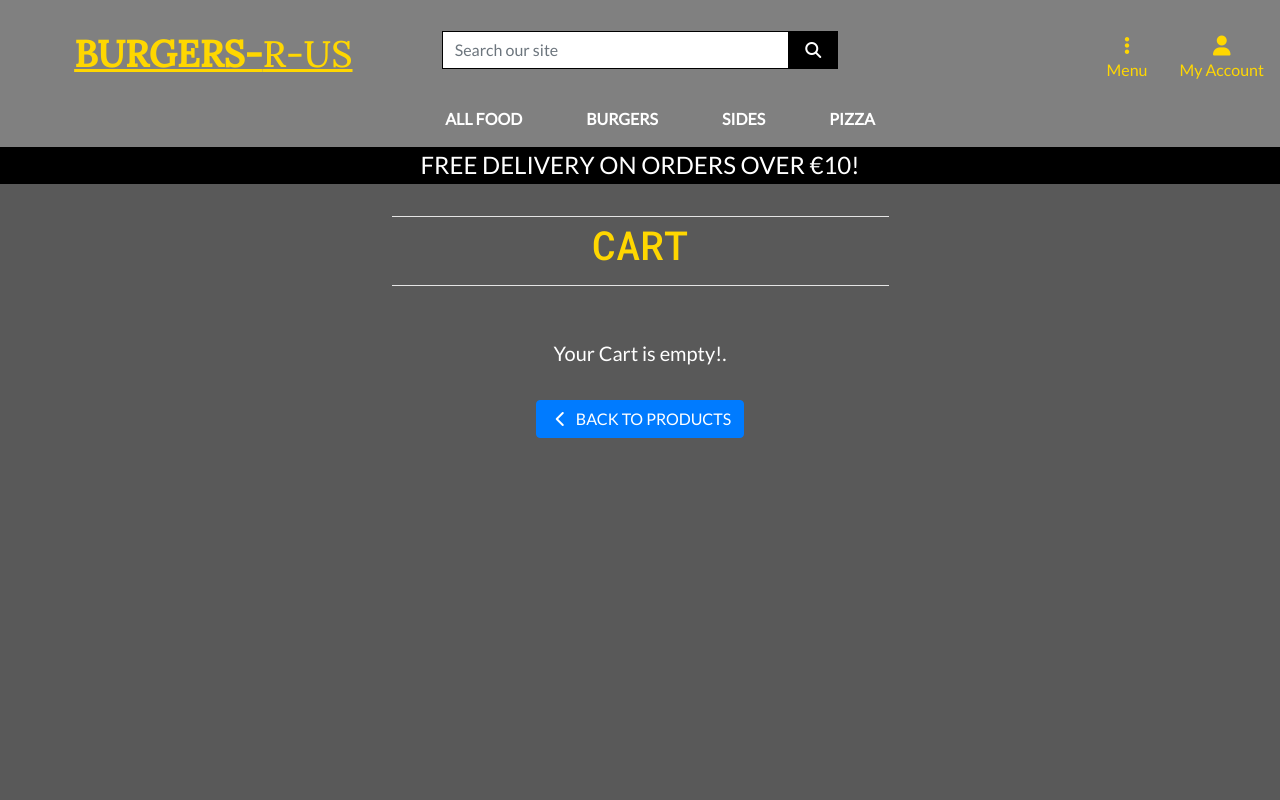
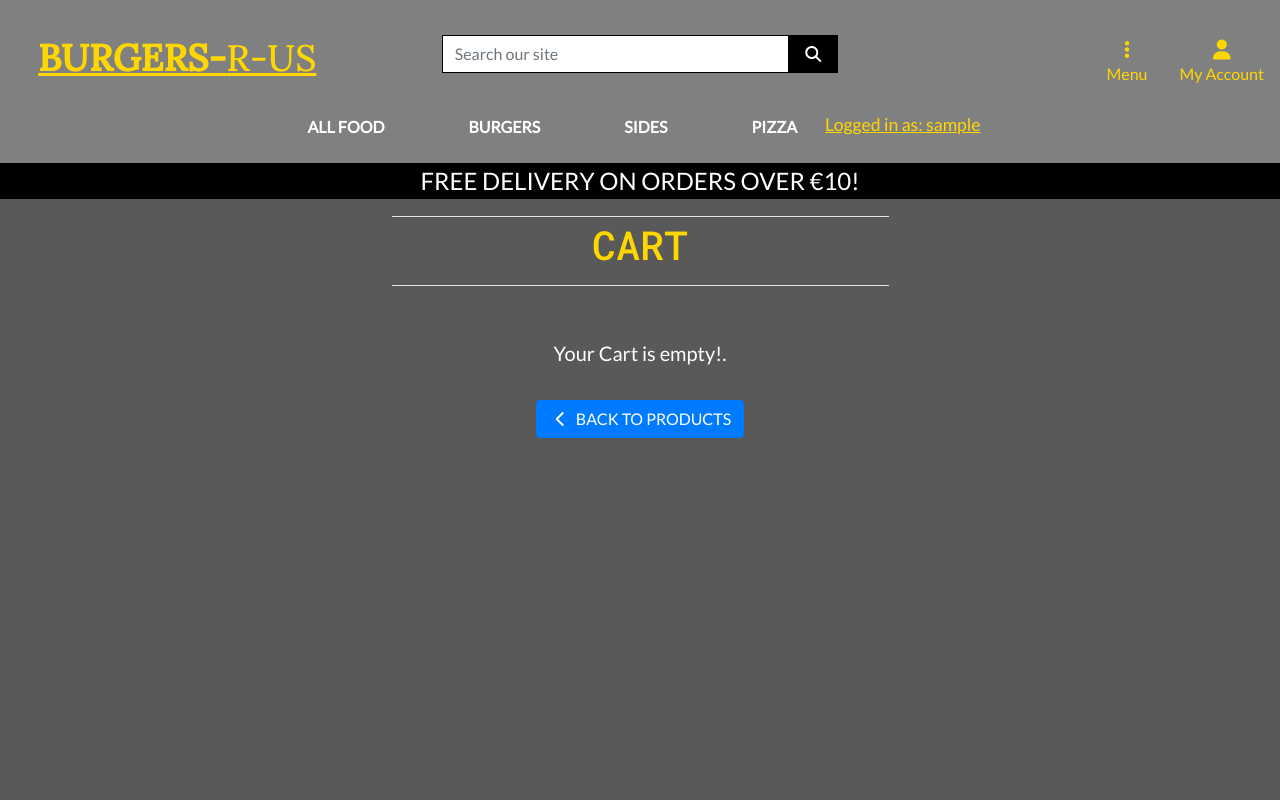
Before and after one commit to seanj06/Burgers-R-Us-P5, a Django app: page /cart/ in a window 1280 px wide. Run offline with Django 3.2, Linux system fonts and the light colour scheme; the visitor is signed in with stand-in values (Sample User, id 1); some libraries are stand-ins or nearby versions.

Commit message:
Change layout of navbar

```diff
--- a/static/css/base.css
+++ b/static/css/base.css
@@ -26,6 +26,22 @@ body {
     font-size: 1.9rem;
 }
 
+.navbar-nav .nav-item {
+    display: flex;
+    align-items: center;
+    height: 100%;
+    padding: 0 10px;
+}
+
+.navbar-nav .nav-item .logged-text {
+    display: flex;
+    align-items: center;
+    height: 100%;
+    margin-top: 5px;
+    color: gold;
+}
+
+
 
 .hero-logo {
     font-family: 'Lora', sans-serif;
@@ -41,6 +57,15 @@ body {
     font-family: 'Roboto Mono', sans-serif;
     font-size: 2.5rem;
     color: gold;
+}
+
+.logged-text {
+    text-decoration: underline;
+    font-size: 1.1rem;
+}
+
+.list-inline-item {
+    margin-right: 4rem;
 }
 
 
@@ -321,6 +346,10 @@ body {
     .header-container {
         padding-top: 200px;
     }
+
+    #mobile-nav {
+        display: none;
+    }
 }
 
 @media (max-width: 991px) {
--- a/templates/base.html
+++ b/templates/base.html
@@ -47,7 +47,7 @@
 <body>
     <header class="container-fluid fixed-top header">
         <div id="topnav" class="row pt-lg-2 d-lg-flex">
-            <div class="col-12 col-lg-4 my-auto py-1 py-lg-0 hero-cont text-center">
+            <div class="col-12 col-lg-4 my-auto py-1 hero-cont">
                 <!-- Logo -->
                 <a href="{% url 'home' %}" class="nav-link">
                     <h2 class="hero-logo logo-font my-0 pt-3"><strong>Burgers-</strong>R-Us</h2>
--- a/templates/includes/main-nav.html
+++ b/templates/includes/main-nav.html
@@ -65,5 +65,10 @@
                 <a href="{% url 'products' %}?category=Pizza" class="dropdown-item">All Pizzas</a>
             </div>
         </li>
+        <li class="nav-item">
+            {% if request.user.is_authenticated %}
+            <p class="logged-text">Logged in as: {{ request.user.username }}</p>
+        {% endif %}
+        </li>
     </ul>
 </div>
--- a/templates/includes/mobile-top-header.html
+++ b/templates/includes/mobile-top-header.html
@@ -1,10 +1,14 @@
-<li class="list-inline-item">
-    <a class="text-white nav-link d-block d-lg-none" href="#" id="user-options" data-toggle="dropdown"
-        aria-haspopup="true" aria-expanded="false">
-        <div class="text-center">
-            <div><i class="fas fa-user fa-lg"></i></div>
-            <p class="my-0">My Account</p>
-        </div>
+<nav class="navbar navbar-expand-lg navbar-light bg-dark" id="mobile-nav">
+    <button class="navbar-toggler" type="button" data-toggle="collapse" data-target="#navbarMenu"
+        aria-controls="navbarMenu" aria-expanded="false" aria-label="Toggle navigation">
+        <span class="navbar-toggler-icon"></span>
+    </button>
+
+    <div class="collapse navbar-collapse" id="navbarMenu">
+        <ul class="navbar-nav mr-auto">
+            <li class="nav-item">
+                <a class="nav-link" href="#" id="user-options" data-toggle="dropdown">
+                    <i class="fas fa-user fa-2x"></i>
                 </a>
                 <div class="dropdown-menu border-0" aria-labelledby="user-options">
                     {% if request.user.is_authenticated %}
@@ -16,32 +20,19 @@
                     {% endif %}
                 </div>
             </li>
-<li class="list-inline-item">
-    <a class="text-white nav-link d-block d-lg-none" href="{% url 'reviews' %}" id="contact-options"
-        data-toggle="dropdown" aria-haspopup="true" aria-expanded="false">
-        <div class="text-center">
-            <div><i class="fas fa-star fa-lg"></i>
-            </div>
-            <p class="my-0">Reviews</p>
-        </div>
+            <li class="nav-item">
+                <a class="nav-link" href="{% url 'reviews' %}" id="contact-options" data-toggle="dropdown">
+                    <i class="fas fa-star fa-2x"></i>
                 </a>
             </li>
-<li class="list-inline-item">
-    <a class="text-white nav-link d-block d-lg-none" href="{% url 'contact' %}" id="contact-options"
-        data-toggle="dropdown" aria-haspopup="true" aria-expanded="false">
-        <div class="text-center">
-            <div><i class="fas fa-envelope fa-lg"></i></div>
-            <p class="my-0">Contact Us</p>
-        </div>
+            <li class="nav-item">
+                <a class="nav-link" href="{% url 'contact' %}" id="contact-options" data-toggle="dropdown">
+                    <i class="fas fa-envelope fa-2x"></i>
                 </a>
             </li>
-<li class="list-inline-item">
-    <a class="text-white nav-link d-block d-lg-none" href="#" id="mobile-search" data-toggle="dropdown"
-        aria-haspopup="true" aria-expanded="false">
-        <div class="text-center">
-            <div><i class="fas fa-search fa-lg"></i></div>
-            <p class="my-0">Search</p>
-        </div>
+            <li class="nav-item">
+                <a class="nav-link" href="#" id="mobile-search" data-toggle="dropdown">
+                    <i class="fas fa-search fa-2x"></i>
                 </a>
                 <div class="dropdown-menu border-0 w-100 p-3 rounded-0 my-0" aria-labelledby="mobile-search">
                     <form class="form" method="GET" action="{% url 'products' %}">
@@ -49,7 +40,8 @@
                             <input class="form-control border border-black rounded-0" type="text" name="q"
                                 placeholder="Search our site">
                             <div class="input-group-append">
-                    <button class="form-control form-control btn btn-black border border-black rounded-0" type="submit">
+                                <button class="form-control form-control btn btn-black border border-black rounded-0"
+                                    type="submit">
                                     <span class="icon">
                                         <i class="fas fa-search"></i>
                                     </span>
@@ -59,11 +51,10 @@
                     </form>
                 </div>
             </li>
-<li class="list-inline-item">
-    <a class="{% if grand_total %}text-primary font-weight-bold{% else %}text-white{% endif %} nav-link d-block d-lg-none"
+            <li class="nav-item">
+                <a class="nav-link {% if grand_total %}text-primary font-weight-bold{% else %}text-white{% endif %}"
                     href="{% url 'cart_home'%}">
-        <div class="text-center">
-            <div><i class="fas fa-shopping-cart"></i></div>
+                    <i class="fas fa-shopping-cart fa-2x"></i>
                     <p class="my-0">
                         {% if grand_total %}
                         ${{ grand_total|floatformat:2 }}
@@ -71,6 +62,8 @@
                         $0.00
                         {% endif %}
                     </p>
-        </div>
                 </a>
             </li>
+        </ul>
+    </div>
+</nav>
```
Lines whose indentation alone changed are shown as unchanged.
